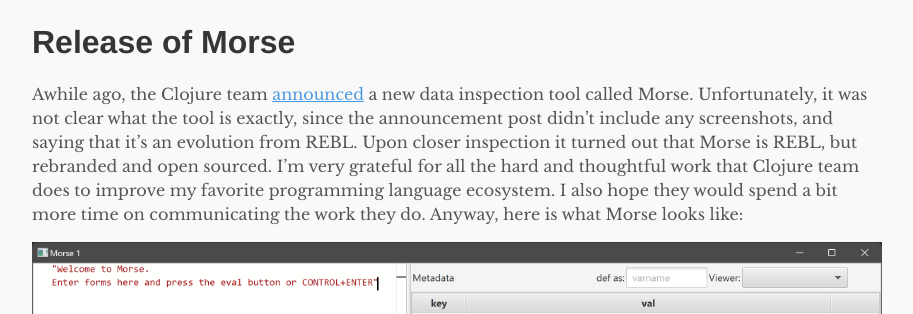
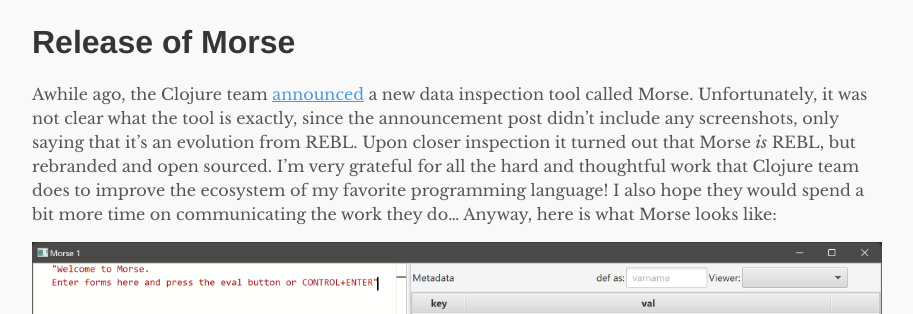
Before and after one commit to vlaaad/vlaaad.github.io, a Jekyll site: the page built from _posts/2023-04-30-replicant.md, in a window 1280 px wide and 1400 px high. Shown: the part 343-657 px from the top of the window, without its empty margins (183-1096 px from the left). Built offline with Jekyll 4.4.1, drawn with Linux system fonts in a browser that asks for light colours; comment, search, counter and statistics services are not loaded; some of the changed text lies outside the part shown.

Commit message:
new post

```diff
--- a/_posts/2023-04-30-replicant.md
+++ b/_posts/2023-04-30-replicant.md
@@ -6,7 +6,7 @@
 
 # Release of Morse
 
-Awhile ago, the Clojure team [announced](https://clojure.org/news/2023/04/28/introducing-morse) a new data inspection tool called Morse. Unfortunately, it was not clear what the tool is exactly, since the announcement post didn't include any screenshots, and saying that it's an evolution from REBL. Upon closer inspection it turned out that Morse is REBL, but rebranded and open sourced. I'm very grateful for all the hard and thoughtful work that Clojure team does to improve my favorite programming language ecosystem. I also hope they would spend a bit more time on communicating the work they do. Anyway, here is what Morse looks like:
+Awhile ago, the Clojure team [announced](https://clojure.org/news/2023/04/28/introducing-morse) a new data inspection tool called Morse. Unfortunately, it was not clear what the tool is exactly, since the announcement post didn't include any screenshots, only saying that it's an evolution from REBL. Upon closer inspection it turned out that Morse *is* REBL, but rebranded and open sourced. I'm very grateful for all the hard and thoughtful work that Clojure team does to improve the ecosystem of my favorite programming language! I also hope they would spend a bit more time on communicating the work they do... Anyway, here is what Morse looks like:
 
 ![](/assets/2023-04-30/morse.png)
 
```
Also changed, not shown: other parts of _posts/2023-04-30-replicant.md (+1 -1 lines).
